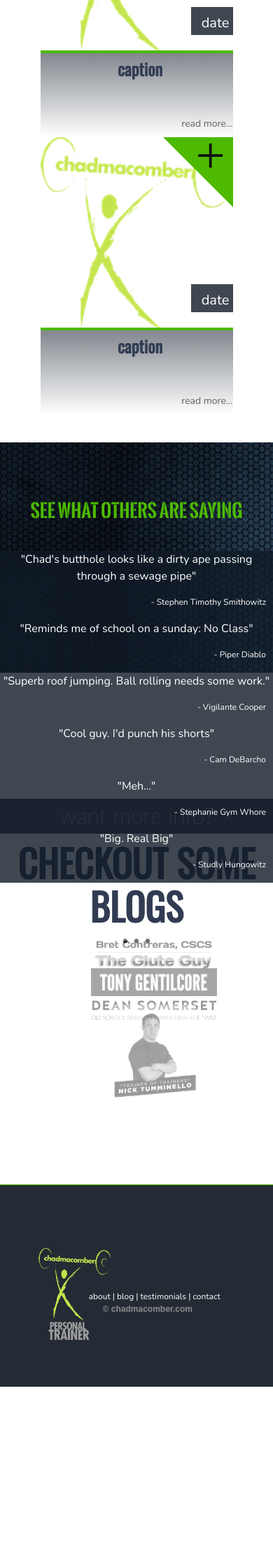
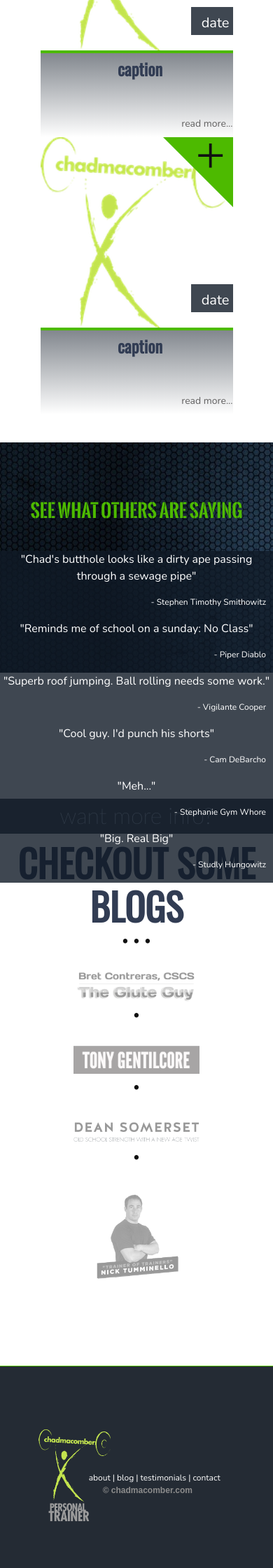
Before and after one commit to ateyssandier/chad-macomber-fitness, a Jekyll site: the page built from index.html, in a window 390 px wide. Shown: the part 3791-6031 px from the top of the page at 70% size. Built offline with Jekyll 4.4.1, drawn with Linux system fonts in a browser that asks for light colours; nearby versions of some CDN libraries; before the commit the page ends 5772 px from its top, so only the background shows below that.

Commit message:
added mobile link styling

```diff
--- a/_includes/links.html
+++ b/_includes/links.html
@@ -1,6 +1,9 @@
 <div class="title">checkout some blogs</div>
  <div class="dots">&bull;  &bull;  &bull; </div>
 <a href="http://www.bretcontreras.com" target="_blank"><img src="/images/links/bret-contreras.png"/></a>
+<span class="between-dots">&bull;</span>
 <a href="http://www.tonygentilcore.com" target="_blank"><img src="/images/links/tony-gentilcore.png"/></a>
+<span class="between-dots">&bull;</span>
 <a href="http://www.deansomerset.com" target="_blank"><img src="/images/links/dean-somerset.png"/></a>
+<span class="between-dots">&bull;</span>
 <a href="http://www.nicktumminello.com" target="_blank"><img class="nick" src="/images/links/nick-tumminello.png"/></a>
--- a/_sass/_layout-chad.scss
+++ b/_sass/_layout-chad.scss
@@ -834,12 +834,37 @@
 		margin-top: 10px;
 	}
 
+	a {
+		@include media-query($on-tiny) {
+			display: block;
+  			margin-top: 20px;
+		}
+	}
+
+	.between-dots{
+		display: none;
+		@include media-query($on-tiny) {
+  			display: block;
+		}
+	}
+
 	img {
 		width: 180px;
 		margin-left: 50px;
 		opacity: 0.4;
     	filter: alpha(opacity=40);
     	margin-top: -50px;
+
+		@include media-query($on-laptop) {
+		  margin-top: 0px;
+		}
+		@include media-query($on-palm) {
+		  margin-top: 0px;
+		}
+		@include media-query($on-tiny) {
+  			margin-top: 0px;
+  			margin-left: 0px;
+		}
 	}
 	img.nick {
 		width: 120px;
```
